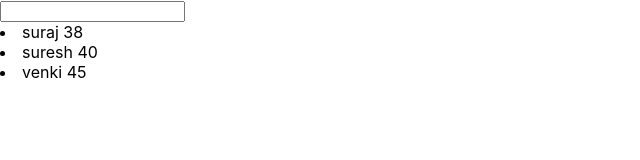
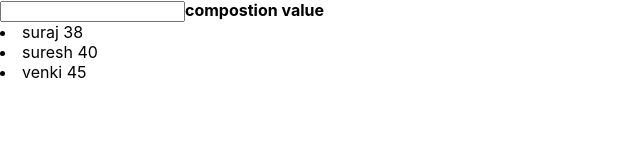
Before and after one commit to surajshetty/REACT_BASIC, a React (Create React App) app: page / in a window 1280 px wide. Shown: the top 160 px of the page, without its empty margins (0-640 px from the left). Built offline with nearby package versions, Linux system fonts and the light colour scheme.

Commit message:
added compostion for react componenet

```diff
--- a/src/App.js
+++ b/src/App.js
@@ -28,7 +28,9 @@ function App() {
     // this is a fragment tag it does not add a extra dom element and helps in aggregating multiple sibling componenets
     // as we use [] wrapped in place of fragment but in that case key is mandatory for each sibling componenet
     <>
-    <Search  searchTxt={searchTxt} searchHandler={searchHandler}/>
+    <Search  searchTxt={searchTxt} searchHandler={searchHandler}>
+      <strong>compostion value</strong>
+    </Search>
     <List list={filteredList}/>
     </>
   );
--- a/src/component/Search.js
+++ b/src/component/Search.js
@@ -7,7 +7,7 @@ const Search = (props)=>{
    return (
        <div>
            <input type="text" value={props.searchTxt} onChange={searchHandler}/>
-           <label value={props.searchTxt}>{props.searchTxt}</label>
+           <label value={props.searchTxt}>{props.children}</label>
 
        </div>
    )
```
